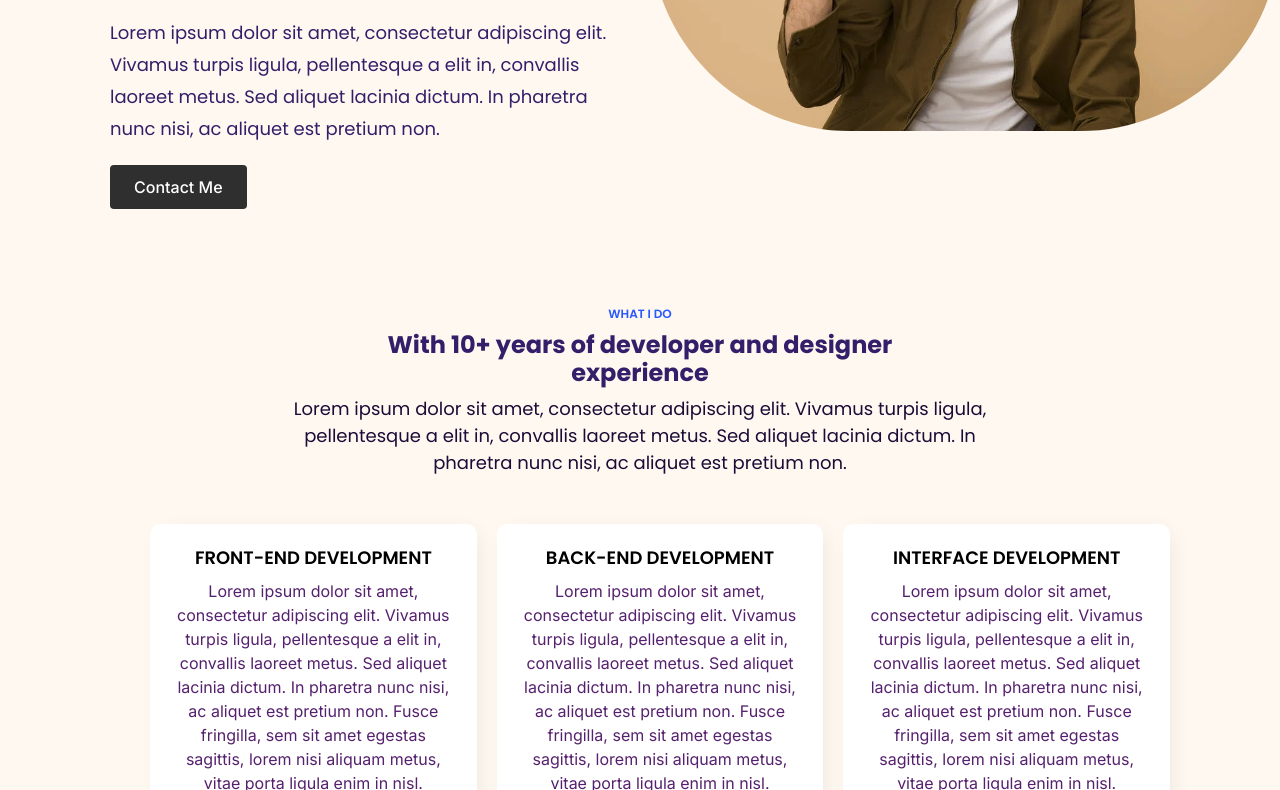
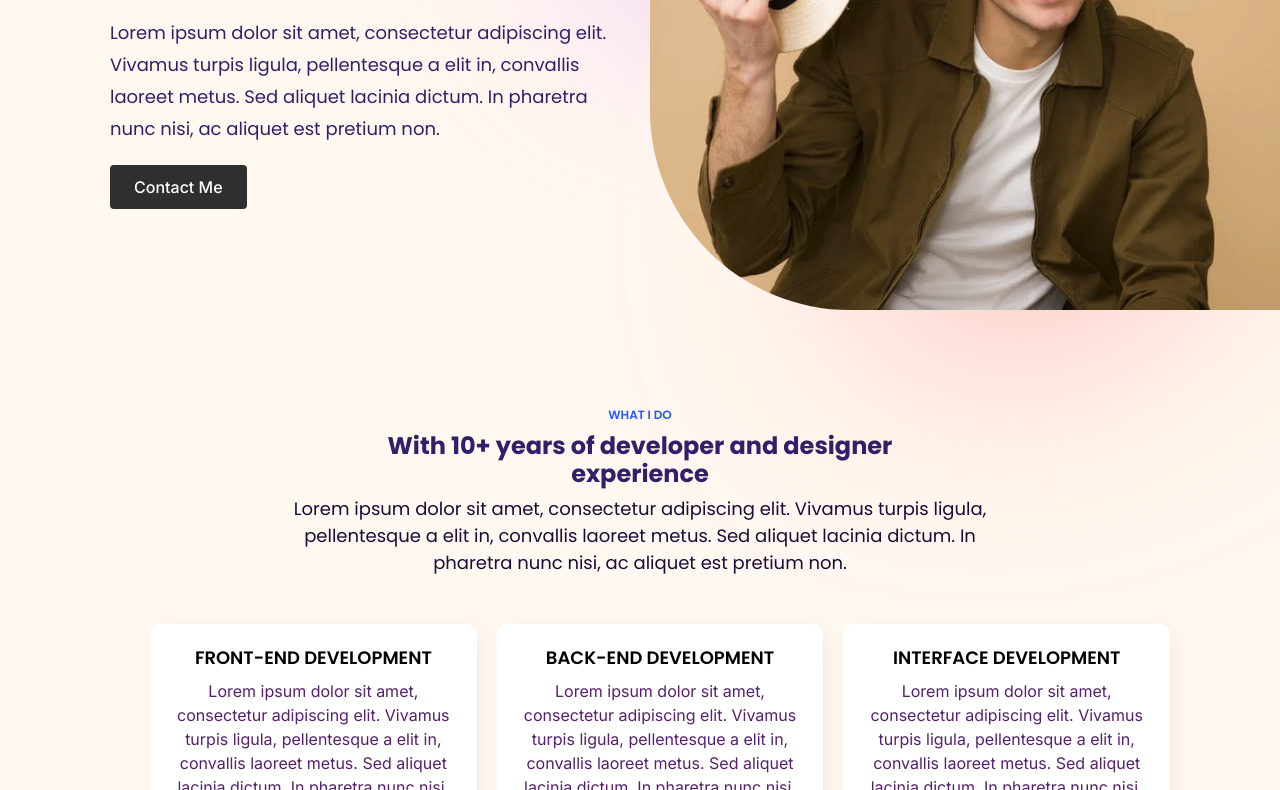
Before and after one commit to t1ml3arn-test-assignments/layout-practice, a plain HTML site: page fcc-course-1-ass-1.5/src/index.html in a window 1280 px wide. Shown: the part 290-1080 px from the top of the page. Drawn offline with Linux system fonts and the light colour scheme.

Commit message:
done with blured shapes in <header>

```diff
--- a/fcc-course-1-ass-1.5/src/index.html
+++ b/fcc-course-1-ass-1.5/src/index.html
@@ -34,6 +34,8 @@
 
 		<!-- NOTE: img with w-100 and h-auto works without wrapper -->
 		<img class="main-photo" src="./img/Ferdi-Sahin-photo.jpg" alt="Ferdi Sahin photo">
+		<img class="deco-shape" src="./img/Shape-2.png" aria-hidden="true">
+		<img class="deco-shape" src="./img/Shape-1.png" aria-hidden="true">
 
 	</header>
 
--- a/fcc-course-1-ass-1.5/src/style.css
+++ b/fcc-course-1-ass-1.5/src/style.css
@@ -115,13 +115,34 @@ button, .btn {
 .main-photo {
 	display: block;
 	width: 100%;
-	height: auto;
+	height: 48.6vw;
 	max-width: 710px;
 	max-height: 600px;
 	border-bottom-left-radius: 200px;
-	border-bottom-right-radius: 200px;
 	object-fit: cover;
 	grid-column: hero-image-start;
+	position: relative;
+	z-index: 0;
+}
+
+.deco-shape {
+	width: 24vw;
+	max-width: max-content;
+	position: absolute;
+	top: 0;
+	left: 0;
+}
+
+header .deco-shape {
+	z-index: -1;
+	filter: blur(125px);
+}
+
+.deco-shape[src*="-2"] {
+	transform: translateX(48.75vw);
+}
+.deco-shape[src*="-1"] {
+	transform: translate(69.4vw, 25vw);
 }
 
 header {
```
Also changed, not shown: fcc-course-1-ass-1.5/src/img/Shape-1.png (added), fcc-course-1-ass-1.5/src/img/Shape-2.png (added), fcc-course-1-ass-1.5/src/img/Shape-3.png (added), fcc-course-1-ass-1.5/src/img/Shape-4.png (added).
